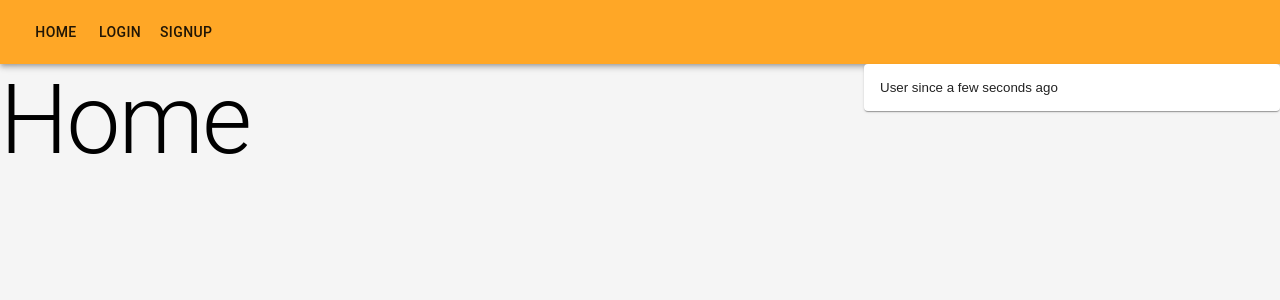
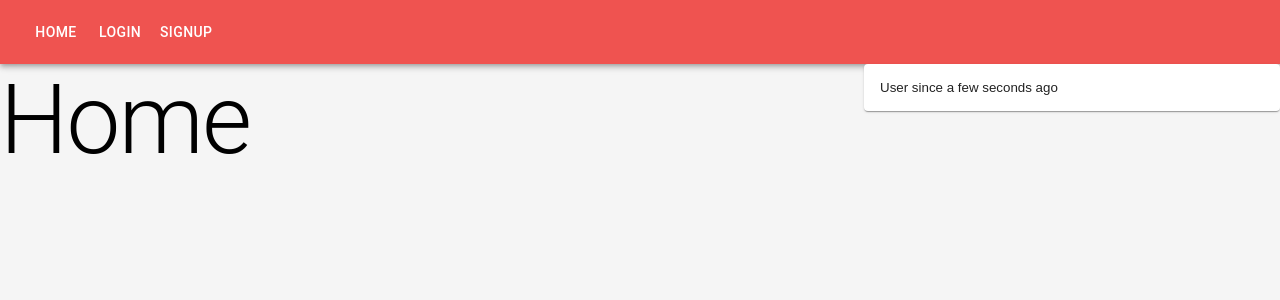
Before and after one commit to dlenington/Registration-App, a React (Create React App) app: page / in a window 1280 px wide. Shown: the top 300 px of the page. Built offline with nearby package versions, Linux system fonts and the light colour scheme; no server answers; the HTML template or start-up script is replaced by a standard one.

Commit message:
Theme Color and Card
Update theme color and card details

```diff
--- a/src/components/Card.js
+++ b/src/components/Card.js
@@ -63,7 +63,7 @@ class MyCard extends Component {
               Attendees
             </Typography>
             <Typography variant="body1" component="p">
-              {post.body}
+              Description: {post.body}
             </Typography>
           </CardContent>
         </CardActionArea>
--- a/src/util/theme.js
+++ b/src/util/theme.js
@@ -1,10 +1,10 @@
 export default {
   palette: {
     primary: {
-      main: "#ffa726"
+      main: "#ef5350"
     },
     secondary: {
-      main: "#ffa726"
+      main: "#29b6f6"
     }
   },
 
```
